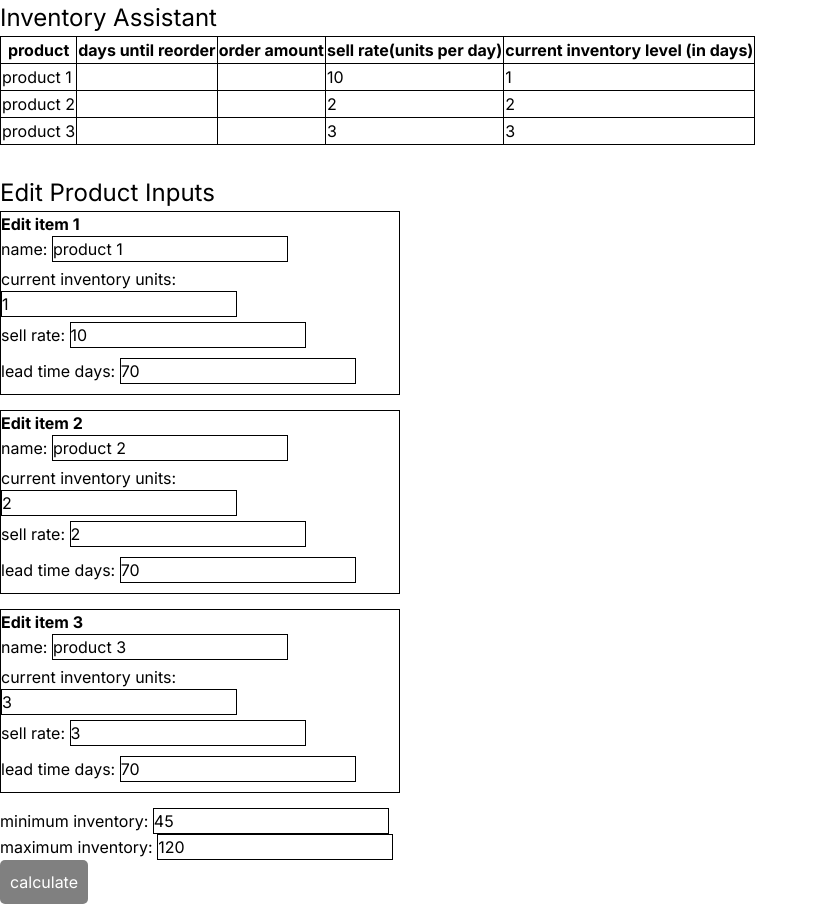
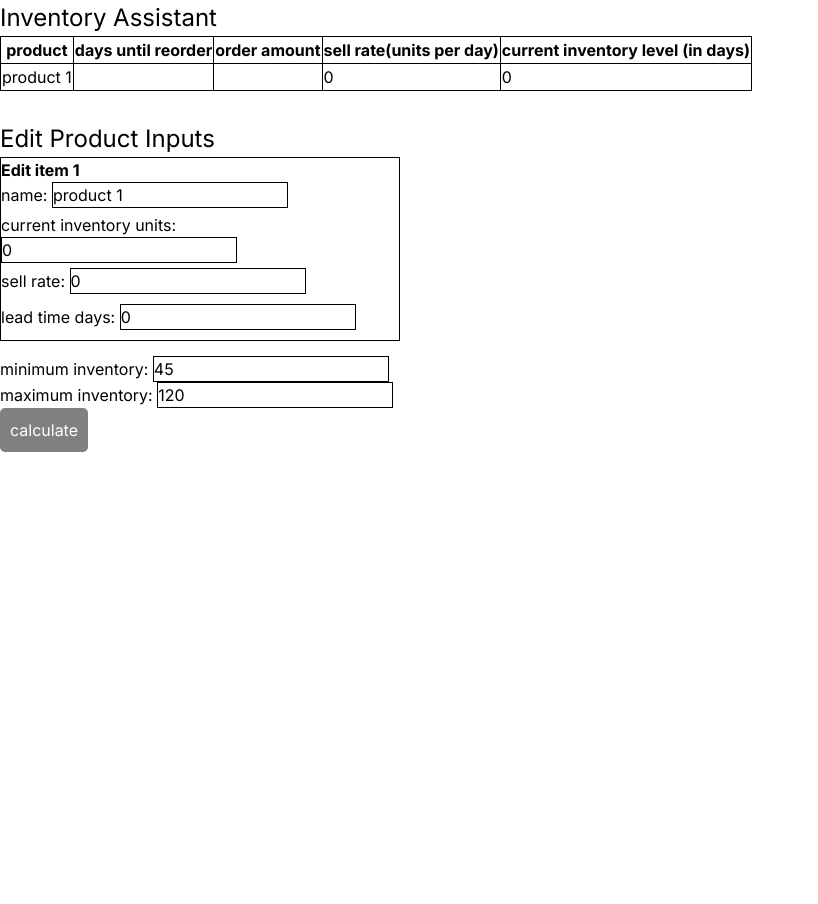
Before and after one commit to bilalsattar24/inventory-assistant, a Next.js app: page / in a window 1280 px wide. Shown: the whole page, without its empty margins (0-818 px from the left). After the commit the page ends 800 px from the top, so only its background shows below. Built offline with nearby package versions, Linux system fonts and the light colour scheme.

Commit message:
a little more cleanup

```diff
--- a/src/app/page.tsx
+++ b/src/app/page.tsx
@@ -15,23 +15,9 @@ const defaultProducts = [
   {
     id: 1,
     name: "product 1",
-    currentInventoryUnits: 1,
-    sellRate: 10,
-    leadTimeDays: 70,
-  },
-  {
-    id: 2,
-    name: "product 2",
-    currentInventoryUnits: 2,
-    sellRate: 2,
-    leadTimeDays: 70,
-  },
-  {
-    id: 3,
-    name: "product 3",
-    currentInventoryUnits: 3,
-    sellRate: 3,
-    leadTimeDays: 70,
+    currentInventoryUnits: 0,
+    sellRate: 0,
+    leadTimeDays: 0,
   },
 ];
 
@@ -48,10 +34,12 @@ export default function Home() {
         product.currentInventoryUnits / product.sellRate -
         product.leadTimeDays -
         minimumInventory;
-      product.daysUntilReorder = daysUntilReorder;
+
+      product.daysUntilReorder = Math.floor(daysUntilReorder);
 
       const orderAmount =
-        (product.leadTimeDays + minimumInventory) * product.sellRate;
+        product.leadTimeDays / product.sellRate +
+        minimumInventory * product.sellRate;
       product.orderAmount = orderAmount;
     }
     setProducts(newProducts);
```
